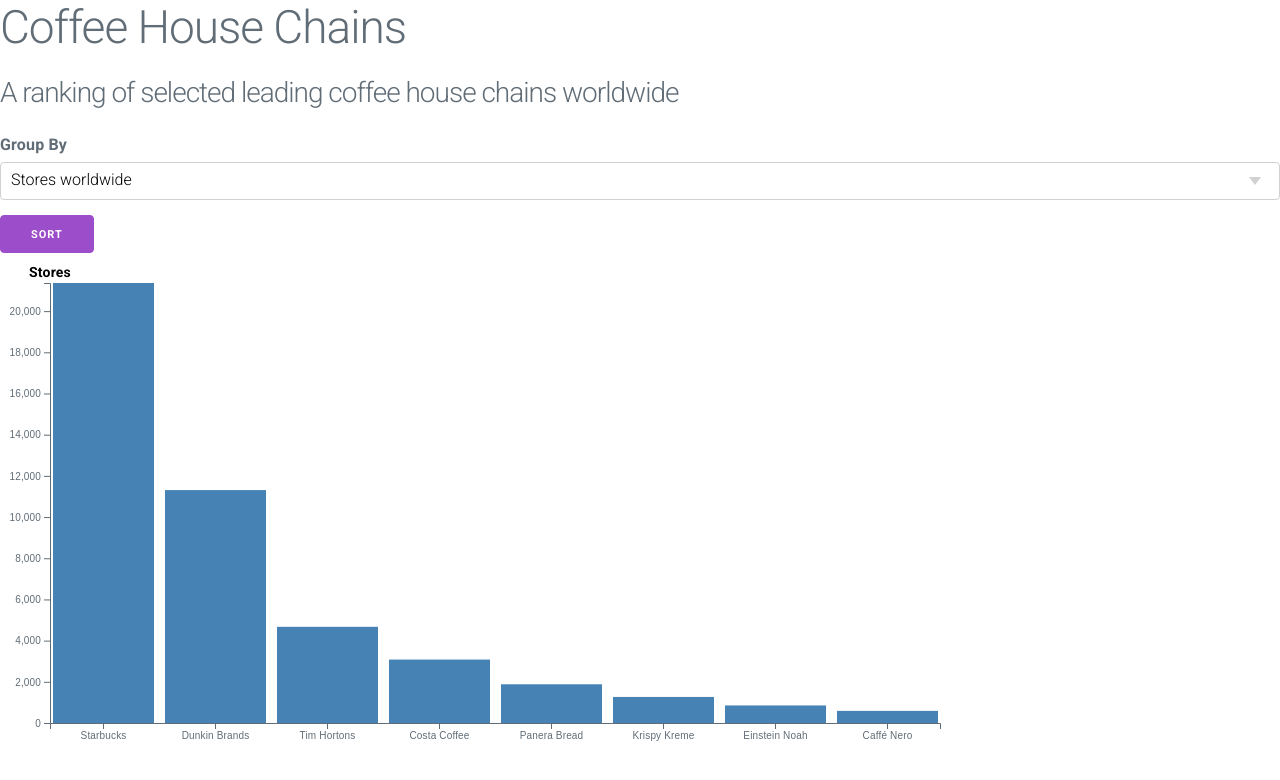
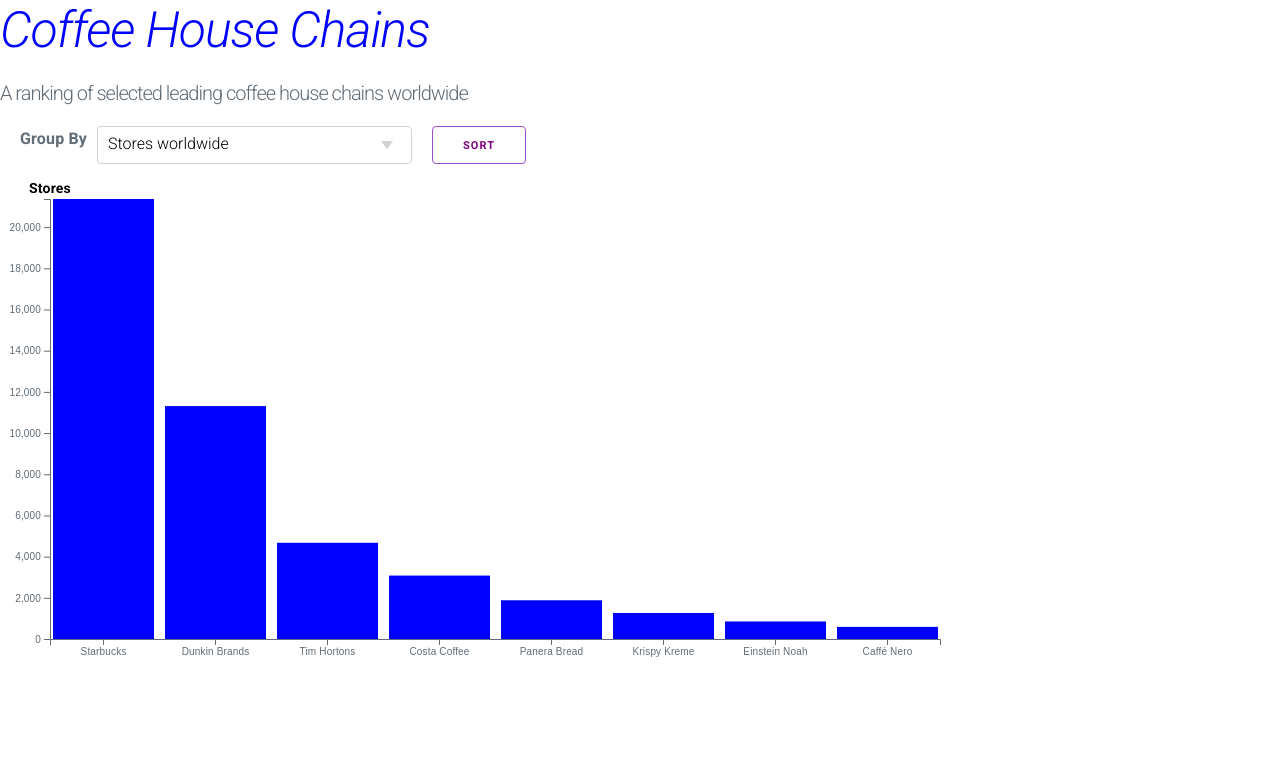
Before and after one commit to SungJoon-Park/visualization-lab5, a plain HTML site: page index.html in a window 1280 px wide. Drawn offline with nearby package versions, Linux system fonts and the light colour scheme.

Commit message:
style edited

```diff
--- a/index.html
+++ b/index.html
@@ -29,7 +29,7 @@
                 <option value="stores">Stores worldwide</option>
                 <option value="revenue">Revenue in billion U.S. dollars</option>
             </select>
-            <button type="button" id="button">SORT</button>
+            <button type="button" class="button-outline" id="button">SORT</button>
         </div>
         <div class="chart"></div>
 
--- a/script.js
+++ b/script.js
@@ -79,6 +79,7 @@
     bars
         .enter()
         .append('rect')
+        .attr('y',height)
         .merge(bars)
         .transition()
         .duration(1000)
@@ -86,7 +87,7 @@
         .attr('y', d => yScale(d[type]))
         .attr('width', d => xScale.bandwidth())
         .attr('height', d => (height - yScale(d[type])))
-        .attr('fill', 'steelblue');
+        .attr('fill', 'blue');
     bars
         .exit()
         .remove();
@@ -99,6 +100,8 @@
         .call(xAxis);
 
     yDisplay
+        .transition()
+        .duration(1000)
         .call(yAxis);
 
     yLabel
@@ -130,7 +133,7 @@
     // (Later) Handling the sorting direction change
     d3.select('#button')
         .on('click', e => {
-            sorting = -1 * sorting;
+            sorting *= -1;
             update(data, type, sorting);
         });
 });
--- a/style.css
+++ b/style.css
@@ -0,0 +1,28 @@
+h1{
+    color: blue;
+    font-style:italic;
+    font-size: 50px;
+}
+
+h3{
+    font-size:20px;
+}
+
+.filter{
+    display:flex;
+    margin-left:20px;
+    text-align:center;
+}
+
+#group-by {
+    width: 25%;
+    display:flex;
+    margin-left:10px;
+}
+
+#button{
+    background-color: white;
+    color:purple;
+    outline-color: purple;
+    margin-left:20px;
+}
```
